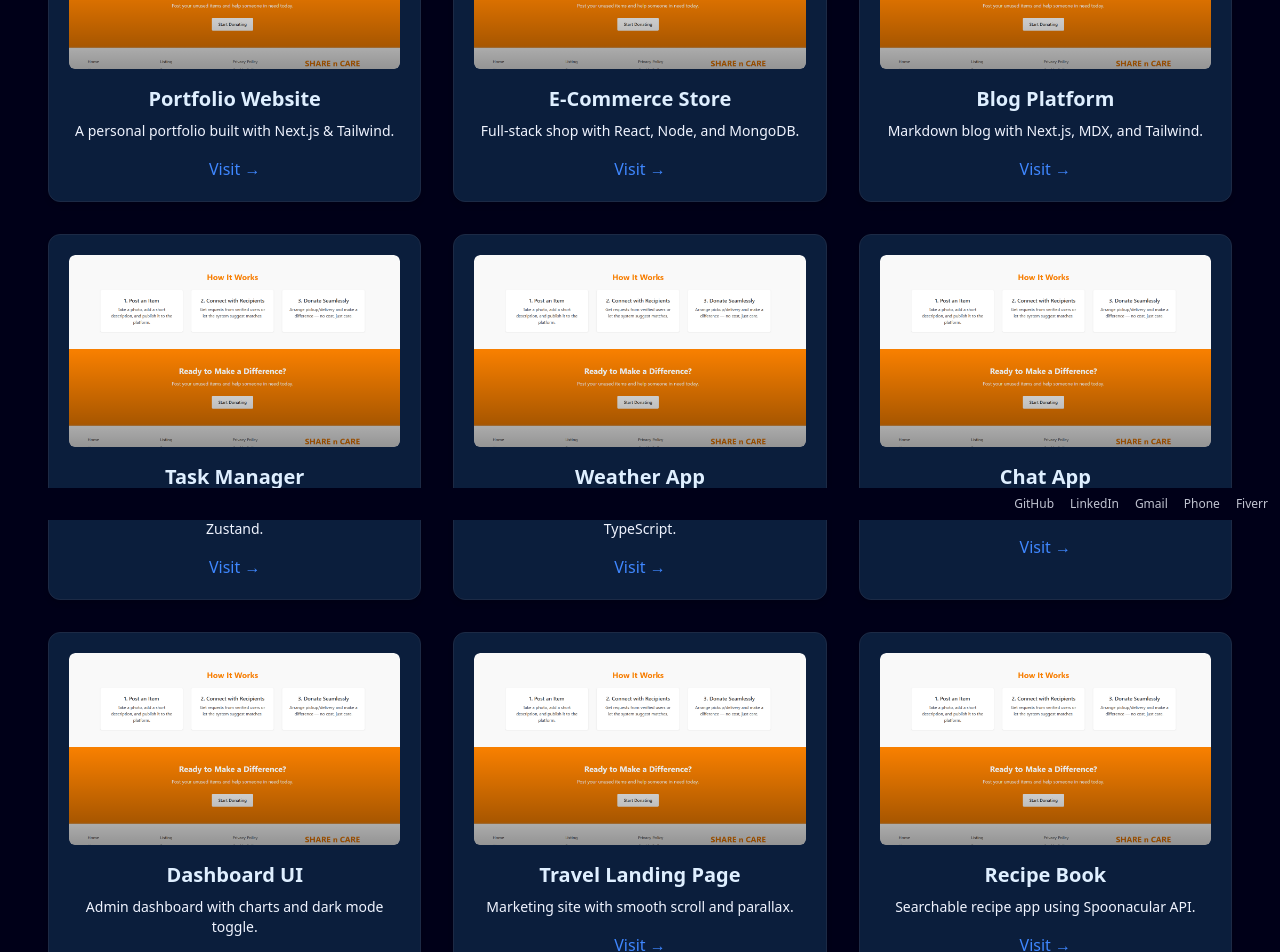
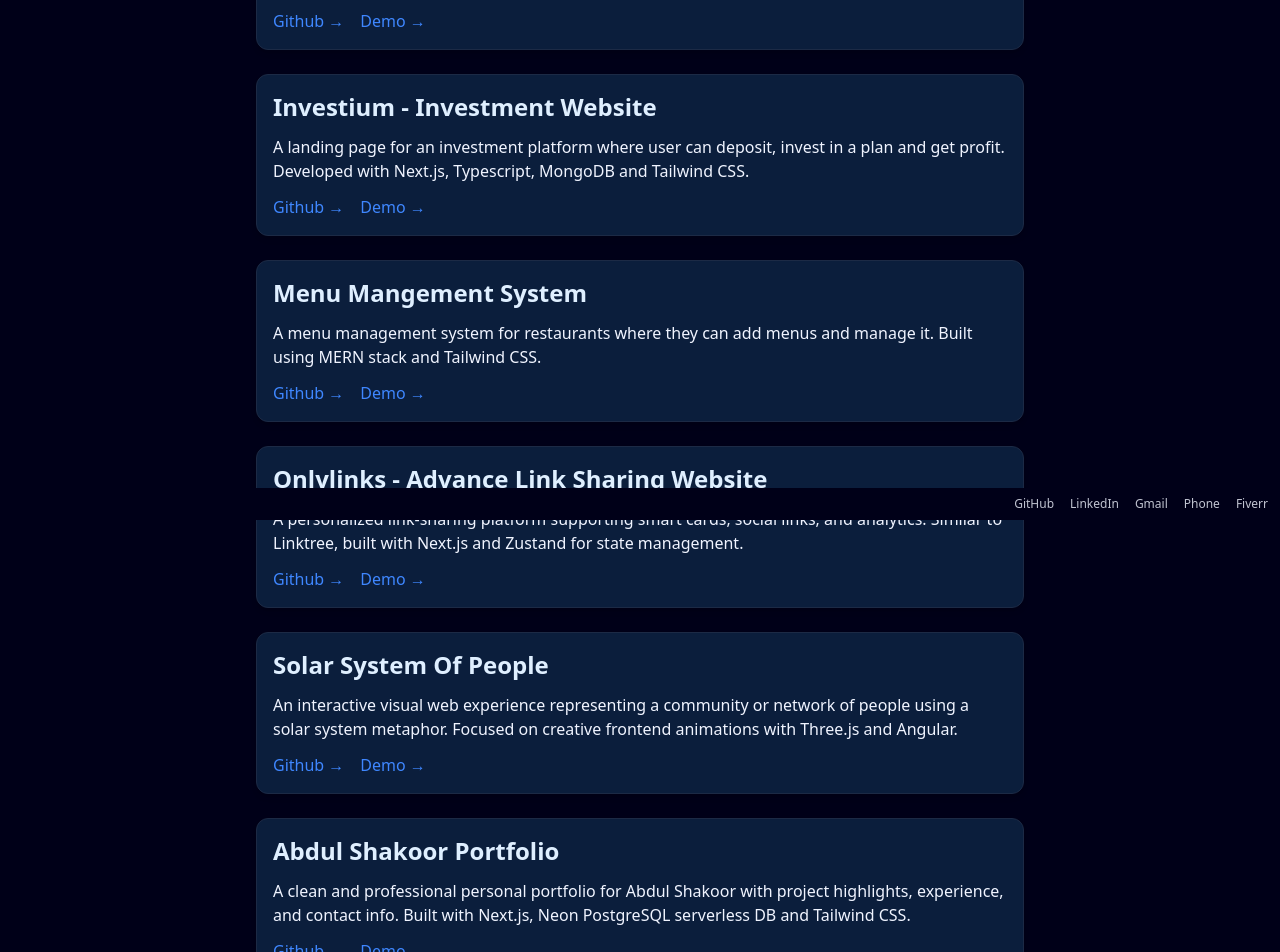
Before and after one commit to Hamid6426/portfolio, a Next.js app: page /projects in a window 1280 px wide. Shown: the part 280-1232 px from the top of the page. Built offline with nearby package versions, Linux system fonts and the light colour scheme.

Commit message:
projects added and ready for build

```diff
--- a/app/contact/page.tsx
+++ b/app/contact/page.tsx
@@ -41,7 +41,7 @@ const ContactForm = () => {
           className="mx-auto w-2/3 px-3 space-y-6 text-paragraph"
         >
           <h2 className="text-3xl font-semibold mb-4 text-primary">
-            Let's work together
+            Let&apos;s work together
           </h2>
           <p>
             I would love to hear from you! Please fill out the form below with
--- a/app/page.tsx
+++ b/app/page.tsx
@@ -10,13 +10,13 @@ export default function Home() {
   const [resumeOpen, setResumeOpen] = useState(false);
   const router = useRouter();
 
-  const handleNavigate = (sectionId: string) => {
-    const section = document.getElementById(sectionId);
-    if (section) {
-      section.scrollIntoView({ behavior: "smooth" });
-      section.focus({ preventScroll: true }); // add tabindex={-1} to target sections
-    }
-  };
+  // const handleNavigate = (sectionId: string) => {
+  //   const section = document.getElementById(sectionId);
+  //   if (section) {
+  //     section.scrollIntoView({ behavior: "smooth" });
+  //     section.focus({ preventScroll: true }); // add tabindex={-1} to target sections
+  //   }
+  // };
 
   const words = ["FULL", "STACK", "DEVELOPER"];
 
--- a/app/projects/page.tsx
+++ b/app/projects/page.tsx
@@ -1,69 +1,96 @@
 "use client";
 
+import { useState } from "react";
 import { motion } from "framer-motion";
-import Image from "next/image";
 
 export type Project = {
   title: string;
   description: string;
   imgSrc?: string | null | undefined;
-  link?: string;
+  github?: string;
+  demo?: string;
 };
 
 const myProjects: Project[] = [
   {
-    title: "Portfolio Website",
-    description: "A personal portfolio built with Next.js & Tailwind.",
+    title: "Visual Vibes Agency Business Website",
+    description:
+      "A modern, responsive business website for a creative agency showcasing services, portfolio, and contact features. Built using React.js, supabase(client) and Tailwind CSS.",
     imgSrc: "/project.png",
-    link: "https://your-site.com",
+    github: "https://github.com/Hamid6426/visual-vibe-agency",
+    demo: "https://visual-vibe-agency.vercel.app/",
   },
   {
-    title: "E-Commerce Store",
-    description: "Full-stack shop with React, Node, and MongoDB.",
+    title: "Investium - Investment Website",
+    description:
+      "A landing page for an investment platform where user can deposit, invest in a plan and get profit. Developed with Next.js, Typescript, MongoDB and Tailwind CSS.",
     imgSrc: "/project.png",
-    link: "https://shop.com",
+    github: "https://github.com/Hamid6426/investment-website",
+    demo: "",
   },
   {
-    title: "Blog Platform",
-    description: "Markdown blog with Next.js, MDX, and Tailwind.",
+    title: "Menu Mangement System",
+    description:
+      "A menu management system for restaurants where they can add menus and manage it. Built using MERN stack and Tailwind CSS.",
     imgSrc: "/project.png",
-    link: "https://blog.com",
+    github: "https://github.com/Hamid6426/menu-management",
+    demo: "https://menu-management-frontend-gu7f.onrender.com/",
   },
   {
-    title: "Task Manager",
-    description: "Kanban-style task manager using React and Zustand.",
+    title: "Onlylinks - Advance Link Sharing Website",
+    description:
+      "A personalized link-sharing platform supporting smart cards, social links, and analytics. Similar to Linktree, built with Next.js and Zustand for state management.",
     imgSrc: "/project.png",
-    link: "https://tasks.com",
+    github: "https://github.com/hamid6426/onlylinks/",
+    demo: "https://onlylinks-six.vercel.app/",
   },
   {
-    title: "Weather App",
-    description: "Weather app using OpenWeatherMap API and TypeScript.",
+    title: "Solar System Of People",
+    description:
+      "An interactive visual web experience representing a community or network of people using a solar system metaphor. Focused on creative frontend animations with Three.js and Angular.",
     imgSrc: "/project.png",
-    link: "https://weather.com",
+    github: "",
+    demo: "https://solar-system-of-people.vercel.app/",
   },
   {
-    title: "Chat App",
-    description: "Real-time chat with Socket.IO and Tailwind UI.",
+    title: "Abdul Shakoor Portfolio",
+    description:
+      "A clean and professional personal portfolio for Abdul Shakoor with project highlights, experience, and contact info. Built with Next.js, Neon PostgreSQL serverless DB and Tailwind CSS.",
     imgSrc: "/project.png",
-    link: "https://chat.com",
+    github: "https://github.com/Hamid6426/abdul-shakoor-portfolio",
+    demo: "https://abdul-shakoor-portfolio.vercel.app/",
   },
   {
-    title: "Dashboard UI",
-    description: "Admin dashboard with charts and dark mode toggle.",
+    title: "Instance Segmentation",
+    description:
+      "An AI-powered web tool for performing instance segmentation on images using machine learning models. Focused on computer vision and Python integration.",
     imgSrc: "/project.png",
-    link: "https://dashboard.com",
+    github: "https://github.com/Hamid6426/instance-segmentation",
+    demo: "",
   },
   {
-    title: "Travel Landing Page",
-    description: "Marketing site with smooth scroll and parallax.",
+    title: "Github Pull Request Reviwer",
+    description:
+      "A developer tool that analyzes GitHub pull requests using AI to generate summaries or suggestions for code reviews. Backend powered by Node.js and OpenAI APIs.",
     imgSrc: "/project.png",
-    link: "https://travel.com",
+    github: "https://github.com/Hamid6426/github-pull-req-reviewer",
+    demo: "",
   },
   {
-    title: "Recipe Book",
-    description: "Searchable recipe app using Spoonacular API.",
+    title: "Swissmote Hiring Platform",
+    description:
+      "A comprehensive job board and hiring platform designed for Swissmote. Includes role-based access for applicants and HR, resume parsing, job listings, and interview scheduling. Built with Next.js, MongoDB, and Tailwind CSS.",
     imgSrc: "/project.png",
-    link: "https://recipes.com",
+    github: "https://github.com/Hamid6426/swissmote-hiring-platform",
+    demo: "",
+  },
+  {
+    title: "School Management System",
+    description:
+      "A full-featured school management web app with modules for students, teachers, courses, results, and fee management. Built using Next.js, MongoDB and TailwindCSS with secure admin and staff dashboards.",
+    imgSrc: "/project.png",
+    github: "https://github.com/Hamid6426/school-management-system",
+    demo: "",
   },
 ];
 
@@ -72,11 +99,7 @@ const containerVariants = {
   show: {
     opacity: 1,
     y: 0,
-    transition: {
-      staggerChildren: 0.15,
-      duration: 0.5,
-      ease: "easeOut",
-    },
+    transition: { staggerChildren: 0.15, duration: 0.5, ease: "easeOut" },
   },
 };
 
@@ -89,43 +112,76 @@ const cardVariants = {
   },
 };
 
-const ProjectCard = ({ project }: { project: Project }) => (
+// Simple Modal
+const Modal = ({
+  message,
+  onClose,
+}: {
+  message: string;
+  onClose: () => void;
+}) => (
+  <div className="fixed inset-0 bg-background bg-opacity-50 flex items-center justify-center z-50">
+    <div className="bg-white dark:bg-gray-900 p-6 rounded-xl shadow-lg max-w-sm w-full text-center">
+      <p className="text-lg text-gray-800 dark:text-gray-100 mb-4">{message}</p>
+      <button
+        onClick={onClose}
+        className="px-4 py-2 bg-accent text-white rounded-md hover:bg-accent/90 transition"
+      >
+        Close
+      </button>
+    </div>
+  </div>
+);
+
+const ProjectCard = ({
+  project,
+  onModal,
+}: {
+  project: Project;
+  onModal: (msg: string) => void;
+}) => (
   <motion.div
     variants={cardVariants}
-    whileHover={{ scale: 1.02 }}
-    whileTap={{ scale: 0.98 }}
-    className="bg-card border border-border p-5 rounded-xl shadow-md transition-shadow hover:shadow-2xl relative"
+    whileHover={{ scale: 1.01 }}
+    whileTap={{ scale: 0.99 }}
+    className="flex flex-col justify-start items-start bg-card border border-border p-4 gap-3 rounded-xl shadow-md w-full transition-shadow hover:shadow-lg"
   >
-    <div className="relative w-full h-48 mb-4 rounded-md overflow-hidden group">
-      <Image
-        src={project.imgSrc ?? "/images/fallback.png"}
-        alt={project.title}
-        fill
-        className="object-cover rounded-md transition-transform duration-300 group-hover:scale-105"
-      />
-      <div className="absolute inset-0 bg-gradient-to-t from-black/60 via-transparent to-transparent opacity-70 group-hover:opacity-80 transition-opacity rounded-md" />
+    <h2 className="text-2xl font-semibold text-heading">{project.title}</h2>
+    <p className="text-paragraph text-base text-left">{project.description}</p>
+    <div className="flex gap-4">
+      <motion.button
+        whileHover={{ x: 4 }}
+        onClick={() =>
+          project.github
+            ? window.open(project.github, "_blank")
+            : onModal(
+                "This project's GitHub repository is private or unavailable."
+              )
+        }
+        className="text-accent font-medium focus:outline-none focus-visible:ring-2 ring-accent rounded-sm transition-all"
+      >
+        Github →
+      </motion.button>
+      <motion.button
+        whileHover={{ x: 4 }}
+        onClick={() =>
+          project.demo
+            ? window.open(project.demo, "_blank")
+            : onModal("This project is not currently hosted.")
+        }
+        className="text-accent font-medium focus:outline-none focus-visible:ring-2 ring-accent rounded-sm transition-all"
+      >
+        Demo →
+      </motion.button>
     </div>
-    <h2 className="text-xl font-semibold text-heading mb-2">
-      {project.title}
-    </h2>
-    <p className="text-paragraph text-sm mb-4">
-      {project.description}
-    </p>
-    <motion.a
-      href={project.link}
-      target="_blank"
-      rel="noopener noreferrer"
-      whileHover={{ x: 4 }}
-      className="text-accent font-medium inline-block focus:outline-none focus-visible:ring-2 ring-accent rounded-sm transition-all"
-    >
-      Visit →
-    </motion.a>
   </motion.div>
 );
 
 const ProjectsPage = () => {
+  const [modalMessage, setModalMessage] = useState<string | null>(null);
+
   return (
-    <main className="min-h-screen bg-background pt-12 px-4 md:px-12">
+    <main className="min-h-screen bg-background pt-20 pb-14 px-4 md:px-12">
       <motion.div
         variants={containerVariants}
         initial="hidden"
@@ -139,12 +195,20 @@ const ProjectsPage = () => {
           My Projects
         </motion.h1>
 
-        <div className="grid grid-cols-1 sm:grid-cols-2 lg:grid-cols-3 gap-8 max-w-7xl mx-auto">
+        <div className="flex flex-col gap-6 max-w-3xl mx-auto">
           {myProjects.map((project, index) => (
-            <ProjectCard key={index} project={project} />
+            <ProjectCard
+              key={index}
+              project={project}
+              onModal={(msg) => setModalMessage(msg)}
+            />
           ))}
         </div>
       </motion.div>
+
+      {modalMessage && (
+        <Modal message={modalMessage} onClose={() => setModalMessage(null)} />
+      )}
     </main>
   );
 };
--- a/package.json
+++ b/package.json
@@ -28,6 +28,7 @@
     "@tailwindcss/postcss": "^4",
     "@types/jsonwebtoken": "^9.0.9",
     "@types/node": "^20",
+    "@types/nodemailer": "^6.4.17",
     "@types/react": "^19",
     "@types/react-dom": "^19",
     "eslint": "^9",
```
Also changed, not shown: components/Navbar.tsx (+7 -7 lines), components/TestimonialCarousel.tsx (+30 -8 lines), lib/authorize.ts (+18 -11 lines), 1 other file (tests, documents, lock files or other folders).
